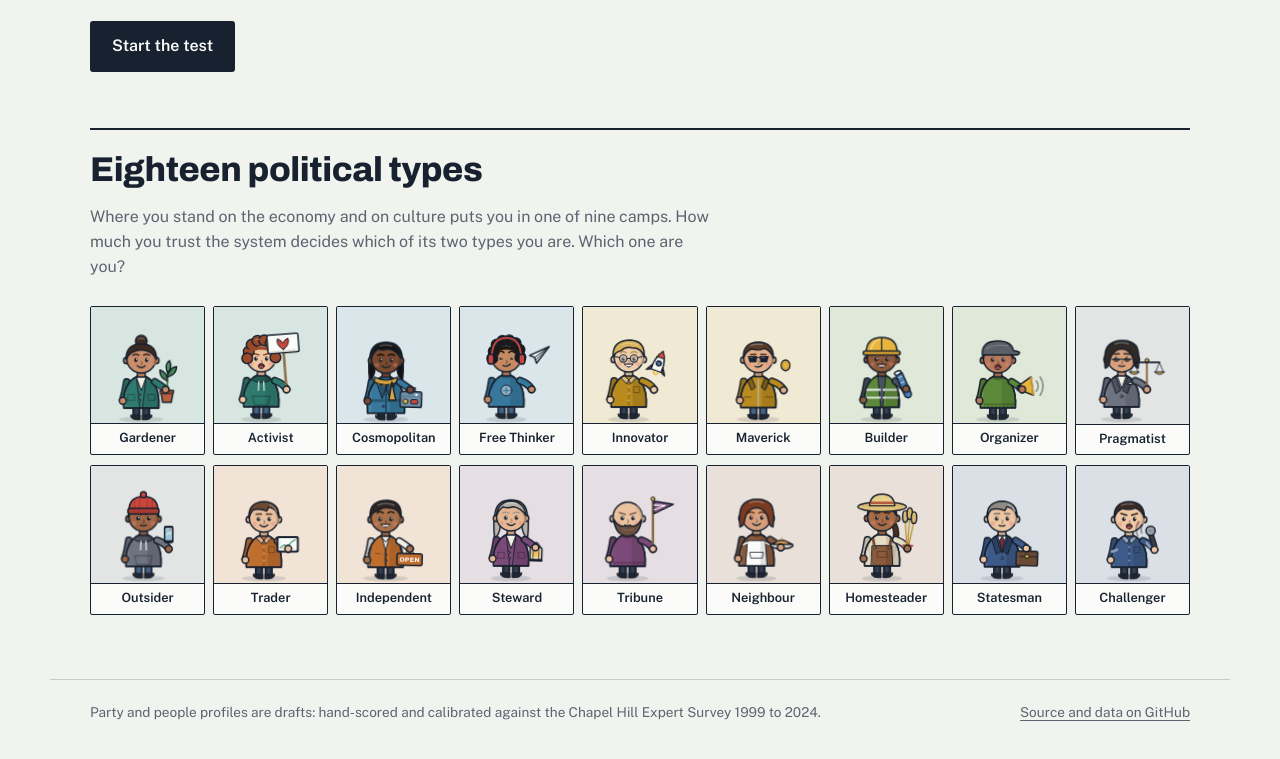
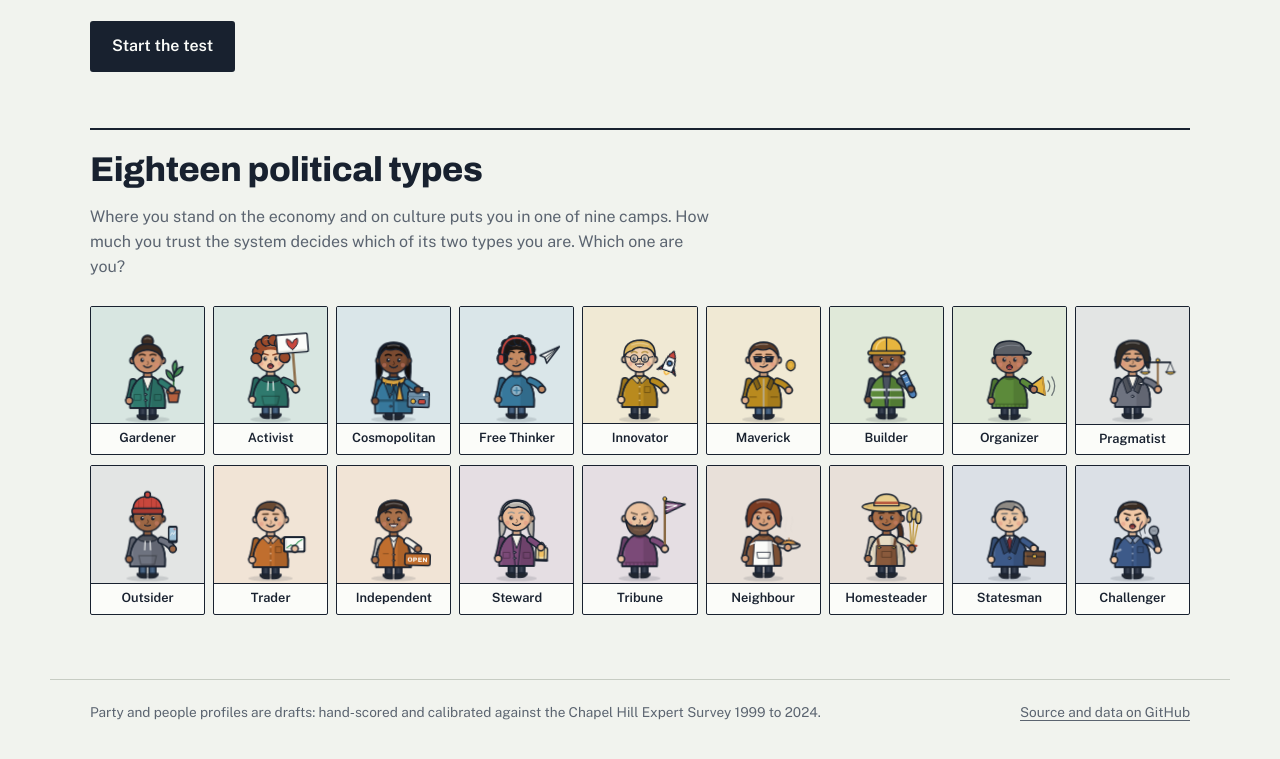
Before and after one commit to ThomDirks/politicalcompass, a plain HTML site: page index.html in a window 1280 px wide. Shown: the part 805-1564 px from the top of the page. Drawn offline with nearby package versions, Linux system fonts and the light colour scheme.

Commit message:
Centre characters on the person, not on the prop
Co-Authored-By: Claude Opus 5.5 <noreply@anthropic.com>
Claude-Session: https://claude.ai/code/session_01LDMn5KwEKtxiDd9BQSP2Cm

```diff
--- a/index.html
+++ b/index.html
@@ -1785,20 +1785,7 @@ function renderMethod() {
   </div>`;
 }
 
-// Props stick out on one side, so centre each drawing on its actual outline, not on the body.
-function fitChars(root = document) {
-  root.querySelectorAll("svg.ch:not([data-fit])").forEach(svg => {
-    let b;
-    try { b = svg.getBBox(); } catch (e) { return; }
-    if (!b || !b.width) return;
-    const cx = b.x + b.width / 2;
-    svg.setAttribute("viewBox", `${(cx - 100).toFixed(1)} 0 200 220`);
-    svg.dataset.fit = "1";
-  });
-}
-new MutationObserver(() => requestAnimationFrame(() => fitChars())).observe(document.querySelector("main"), { childList: true, subtree: true });
 route();
-requestAnimationFrame(() => fitChars());
 </script>
 </body>
 </html>
```
Also changed, not shown: web/template.html (+0 -13 lines).
